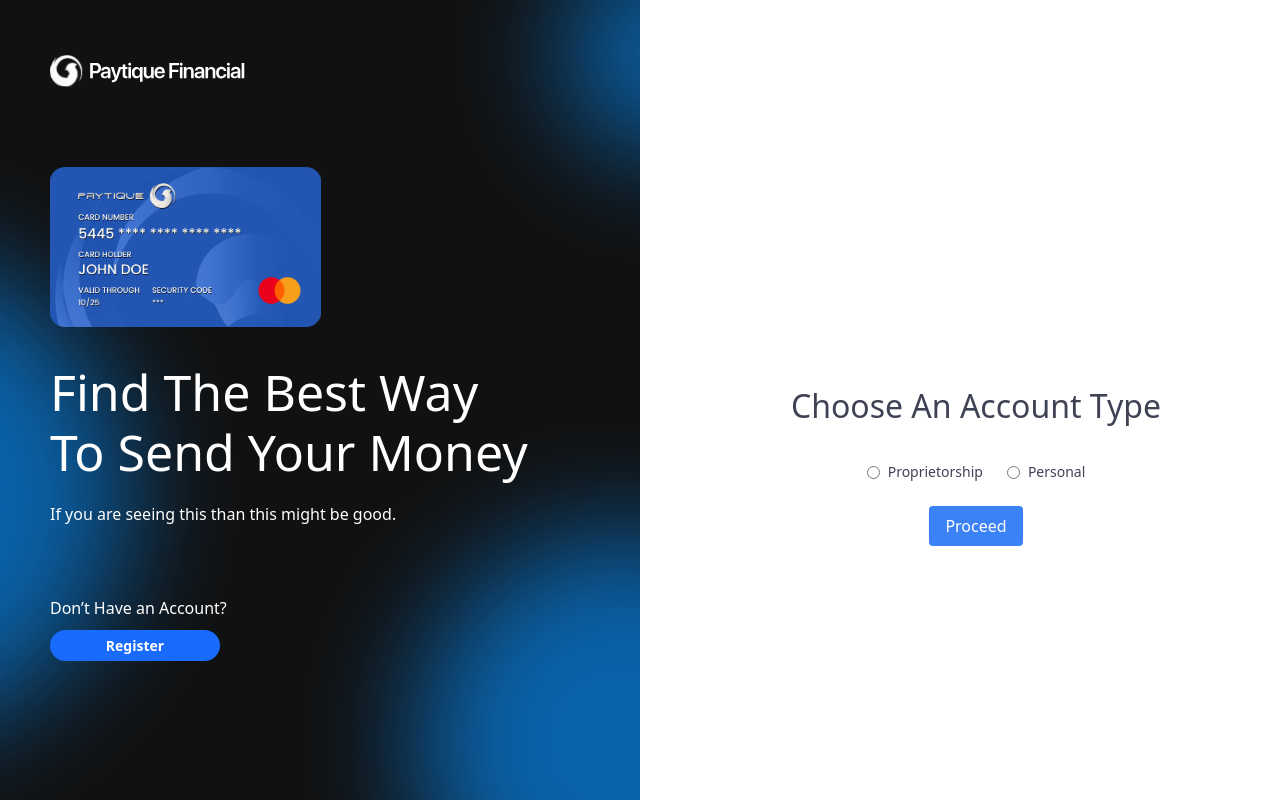
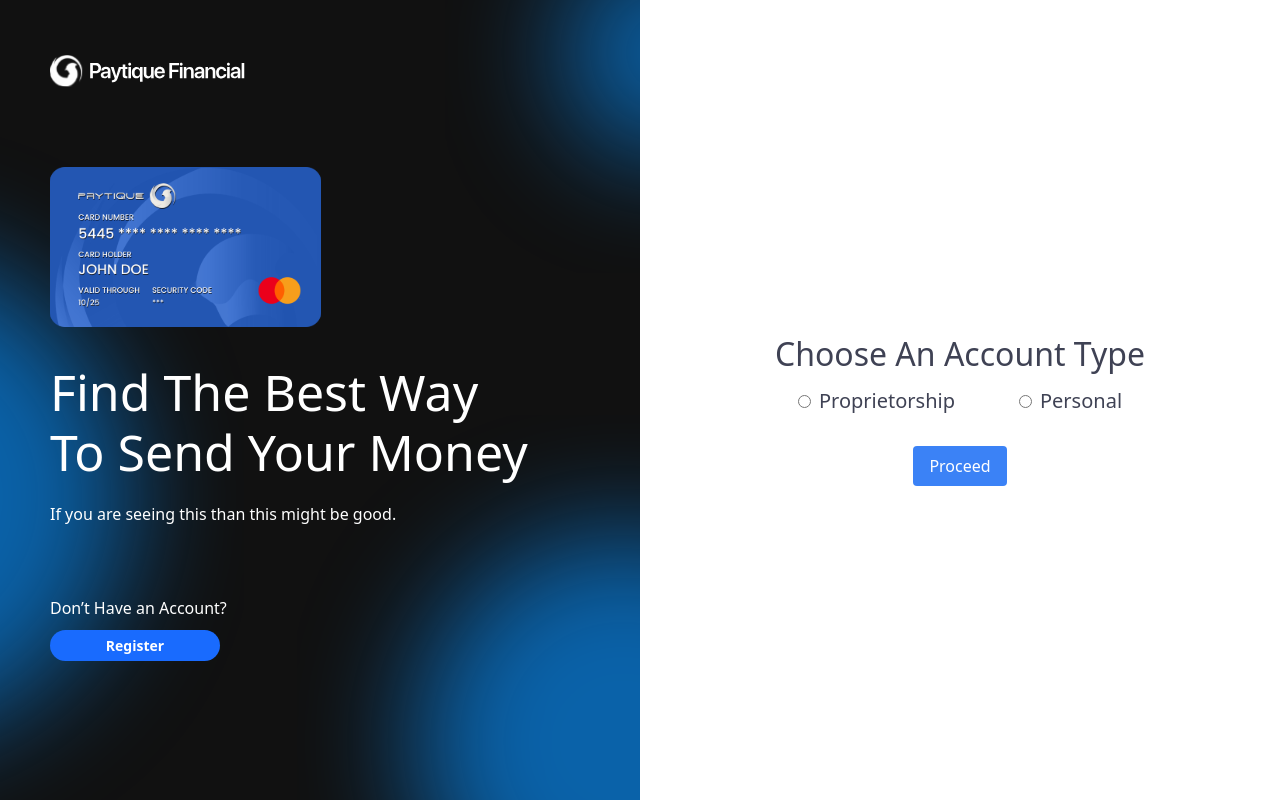
Before and after one commit to taamzid/paytique-frontend, a React (Vite) app: page /type in a window 1280 px wide. Built offline with nearby package versions, Linux system fonts and the light colour scheme.

Commit message:
auth0-setup

```diff
--- a/src/components/Home/Form/AccountDetails..jsx
+++ b/src/components/Home/Form/AccountDetails..jsx
@@ -23,7 +23,7 @@ const AccountDetails = () => {
   };
 
   return (
-    <div className="grid grid-cols-2">
+    <div className="grid grid-cols-2 overflow-hidden">
       {/* Left section with image, text, and button */}
       <div className="bg-[url('./assets/login/left.svg')] bg-cover bg-center smd:pl-[50px] lg:pl-[60px] smd:pt-[55px] lg:pt-[65px] text-white h-[100vh]">
         <img src={logo} alt="logo" className="smd:mb-[80px] lg:mb-[135px]" />
@@ -43,11 +43,11 @@ const AccountDetails = () => {
       </div>
 
       {/* Right section with form */}
-      {/* <div className="text-black ml-8 pt-28 flex flex-col justify-center align-middle">
-        <h1 className="text-[40px] mt-4	 font-medium text-center ">
+      <div className="text-black flex flex-col items-center justify-center">
+        <h1 className="text-[50px] mt-4	font-medium text-center ">
           Account Details
         </h1>
-        <p className="lg:text-[16px] font-SFMedium mt-5 text-center mb-4">
+        <p className="lg:text-[16px] font-SFMedium mt-[2px] text-center mb-[35px]">
           let’s add details to start transaction.
         </p>
         <form onSubmit={handleSubmit} className="gap-7 flex flex-col">
@@ -88,12 +88,12 @@ const AccountDetails = () => {
             <div className="ml-2 w-1/2">
               <input
                 type="number"
-                placeholder="Enter Phone Cvv"
+                placeholder="Enter CVV"
                 id="cvv"
                 name="cvv"
                 value={formData.cvv}
                 onChange={handleChange}
-                className="px-2 py-4 ml-0 mr-24 rounded border border-gray-400  w-[92%]"
+                className="px-2 py-4 ml-0 mr-24 rounded border border-gray-400 w-[92%]"
               />
             </div>
           </div>
@@ -105,16 +105,16 @@ const AccountDetails = () => {
               name="phone"
               value={formData.phone}
               onChange={handleChange}
-              className="px-4 py-4 ml-2 mr-6 rounded border border-gray-400 w-[95%]"
+              className="px-4 py-4 ml-2 mr-6 rounded border border-gray-400 w-[94.5%]"
             />
           </div>
-          <div className="mt-4 space-x-4 flex justify-between w-[95%] ml-2  ">
+          <div className="mt-4 space-x-4 flex justify-between w-[95%] ml-2">
             <button
               type="button"
-              className="bg-gray-400 text-white px-4 py-2 rounded hover:bg-gray-500"
+              className="bg-transparent text-[#3F4254] px-4 py-2 rounded border border-[#E1E3EA]"
               onClick={() => console.log("Cancel clicked")}
             >
-              Cancel
+              Skip
             </button>
             <button
               type="submit"
@@ -124,7 +124,7 @@ const AccountDetails = () => {
             </button>
           </div>
         </form>
-      </div> */}
+      </div>
     </div>
   );
 };
--- a/src/components/Home/Form/Type.jsx
+++ b/src/components/Home/Form/Type.jsx
@@ -31,11 +31,11 @@ const Type = () => {
       </div>
 
       {/* Right section with account type selection */}
-      <div className="ml-8 pt-28 flex flex-col justify-center align-middle ">
-        <h1 className="text-[32px] mt-4 text-center	 font-medium  text-[#3F4254]">
+      <div className="flex flex-col items-center justify-center">
+        <h1 className="text-[32px] mt-4 text-center	font-SFSemibold text-[#3F4254]">
           Choose An Account Type
         </h1>
-        <div className="flex justify-center mt-8">
+        <div className="flex gap-[40px] mt-[8px] ">
           <div className="flex items-center mr-6">
             <input
               type="radio"
@@ -48,7 +48,7 @@ const Type = () => {
             />
             <label
               htmlFor="proprietorship"
-              className="text-sm cursor-pointer text-[20px]  text-center	 font-medium  text-[#3F4254]"
+              className="cursor-pointer text-[20px] text-center font-SFSemibold  text-[#3F4254]"
             >
               Proprietorship
             </label>
@@ -65,13 +65,13 @@ const Type = () => {
             />
             <label
               htmlFor="personal"
-              className="text-sm cursor-pointer text-[20px]  text-center	 font-medium  text-[#3F4254]"
+              className="cursor-pointer text-[20px] text-center font-SFSemibold  text-[#3F4254]"
             >
               Personal
             </label>
           </div>
         </div>
-        <div className="mt-6 text-center">
+        <div className="mt-[30px] text-center">
           <button className="bg-blue-500 text-white px-4 py-2 rounded hover:bg-blue-600">
             Proceed
           </button>
```
